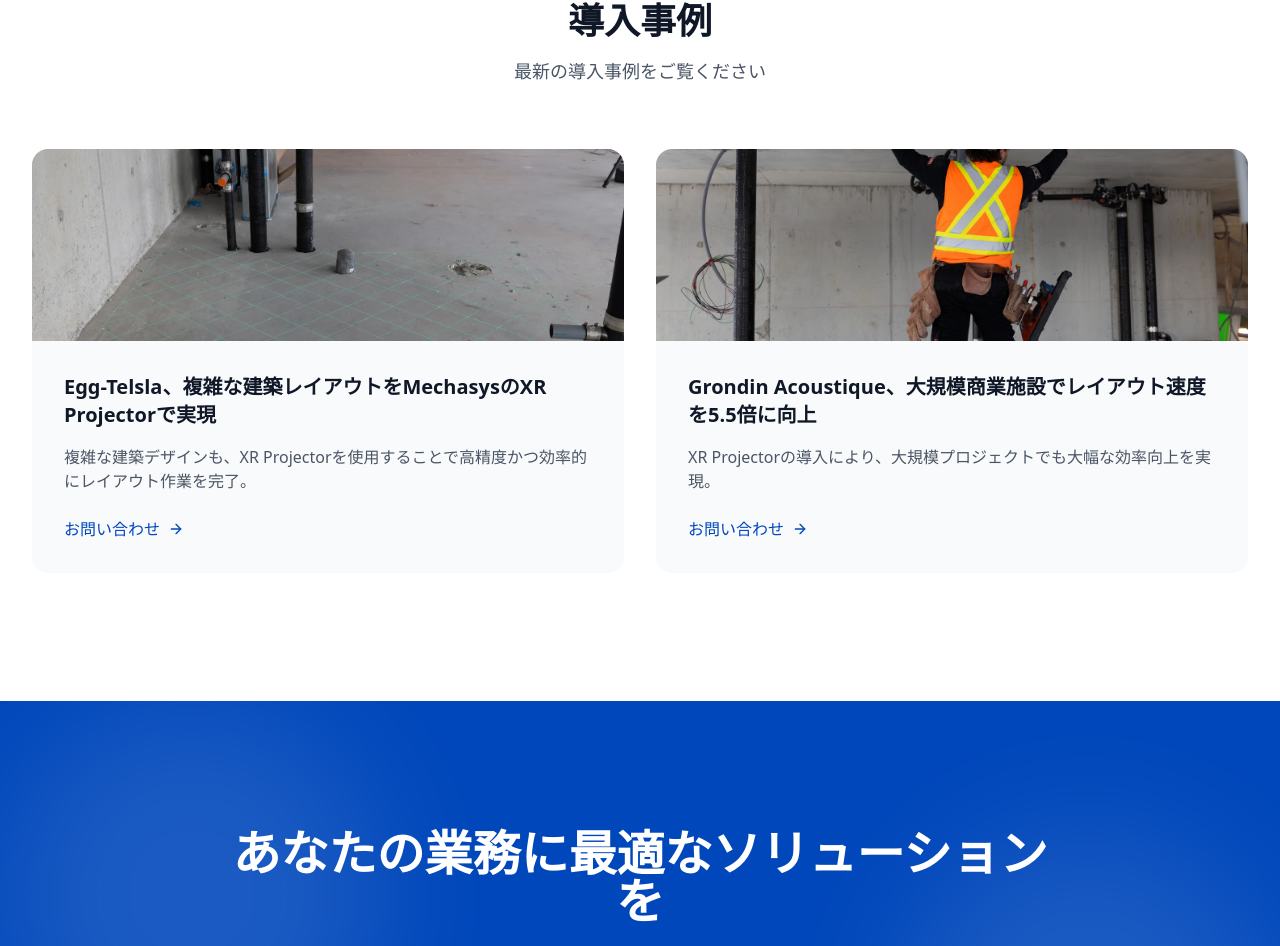
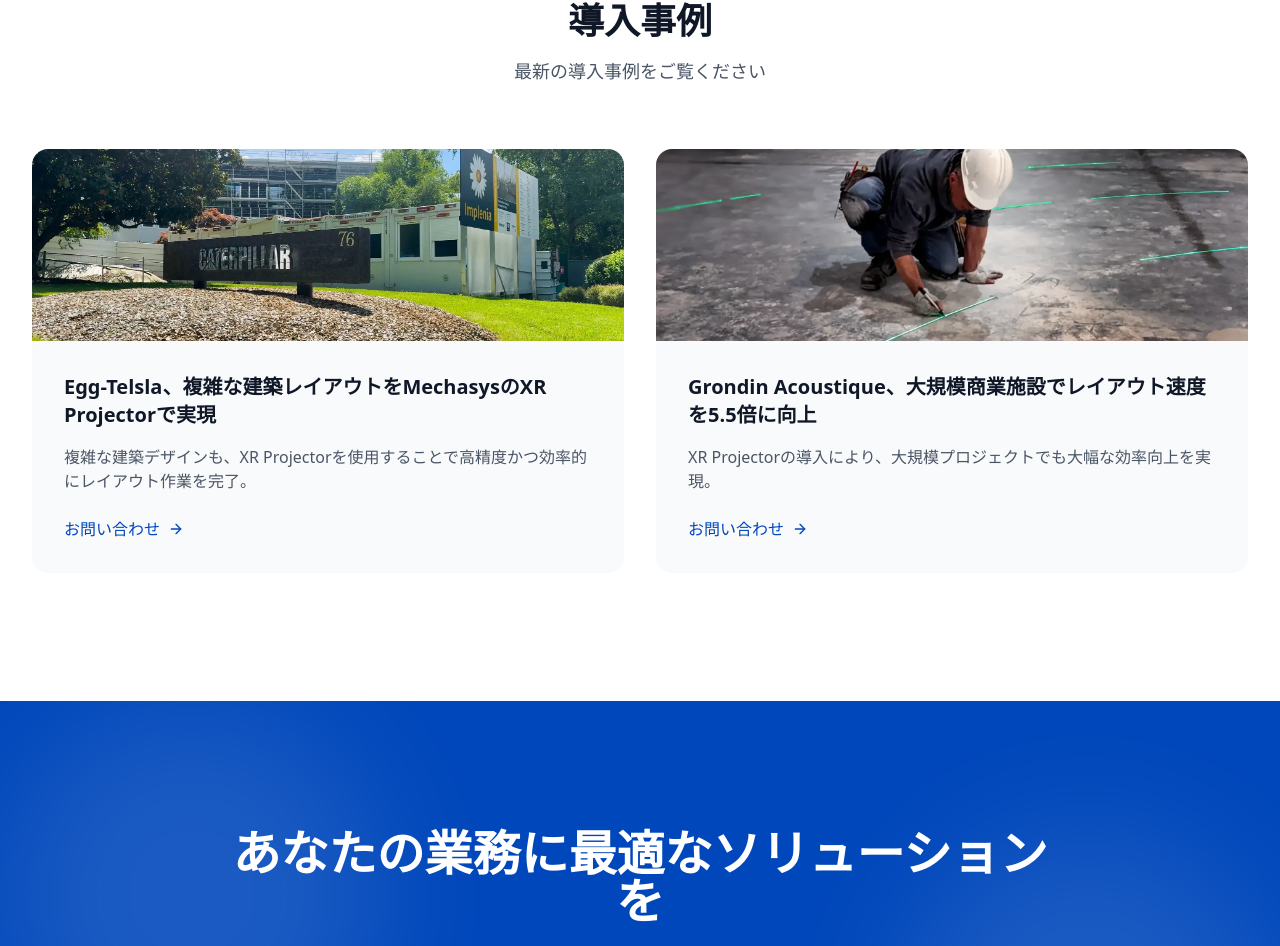
Before and after one commit to ppokki0803/mechasys-Japan, a Next.js app: page /industries in a window 1280 px wide. Shown: the part 2250-3196 px from the top of the page. Built offline with nearby package versions, Linux system fonts and the light colour scheme.

Commit message:
Update case study images from mechasys.ca

```diff
--- a/src/app/industries/page.tsx
+++ b/src/app/industries/page.tsx
@@ -256,7 +256,7 @@
             >
               <div className="h-48 overflow-hidden">
                 <img
-                  src="/images/floor-layout.png"
+                  src="/images/case-study-1.webp"
                   alt="Case Study 1"
                   className="w-full h-full object-cover hover:scale-105 transition-transform duration-500"
                 />
@@ -282,7 +282,7 @@
             >
               <div className="h-48 overflow-hidden">
                 <img
-                  src="/images/track-install.png"
+                  src="/images/case-study-2.webp"
                   alt="Case Study 2"
                   className="w-full h-full object-cover hover:scale-105 transition-transform duration-500"
                 />
```
Also changed, not shown: public/images/case-study-1.webp (added), public/images/case-study-2.webp (added).
